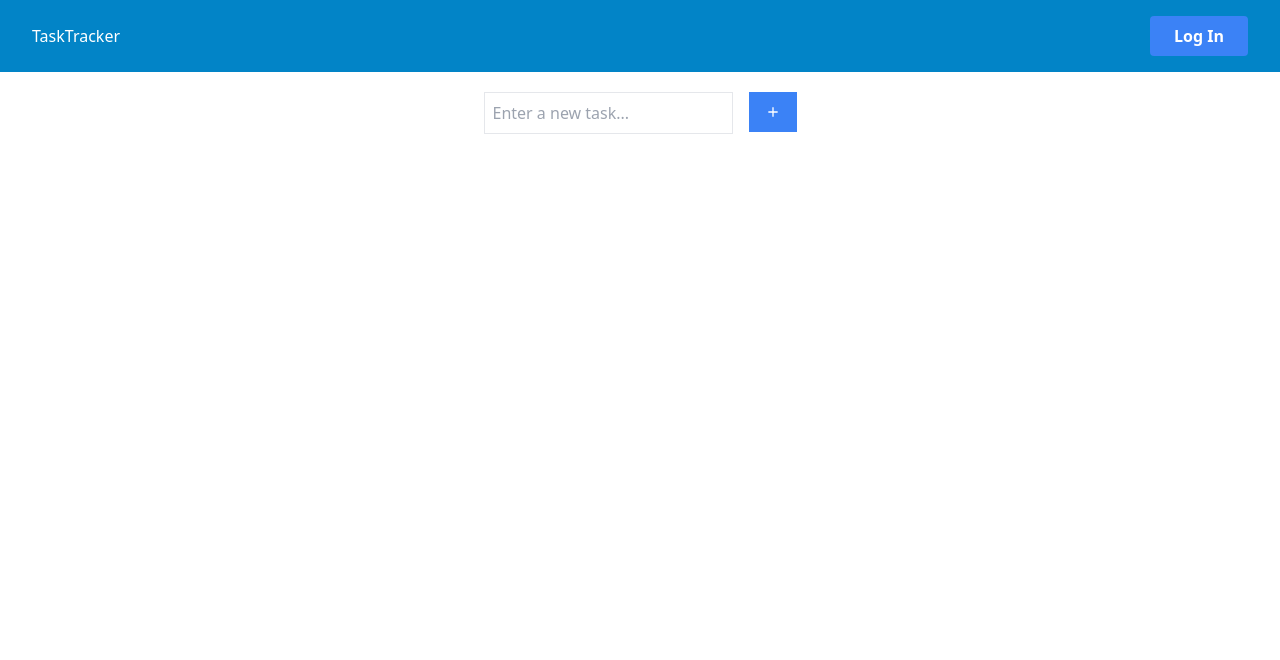
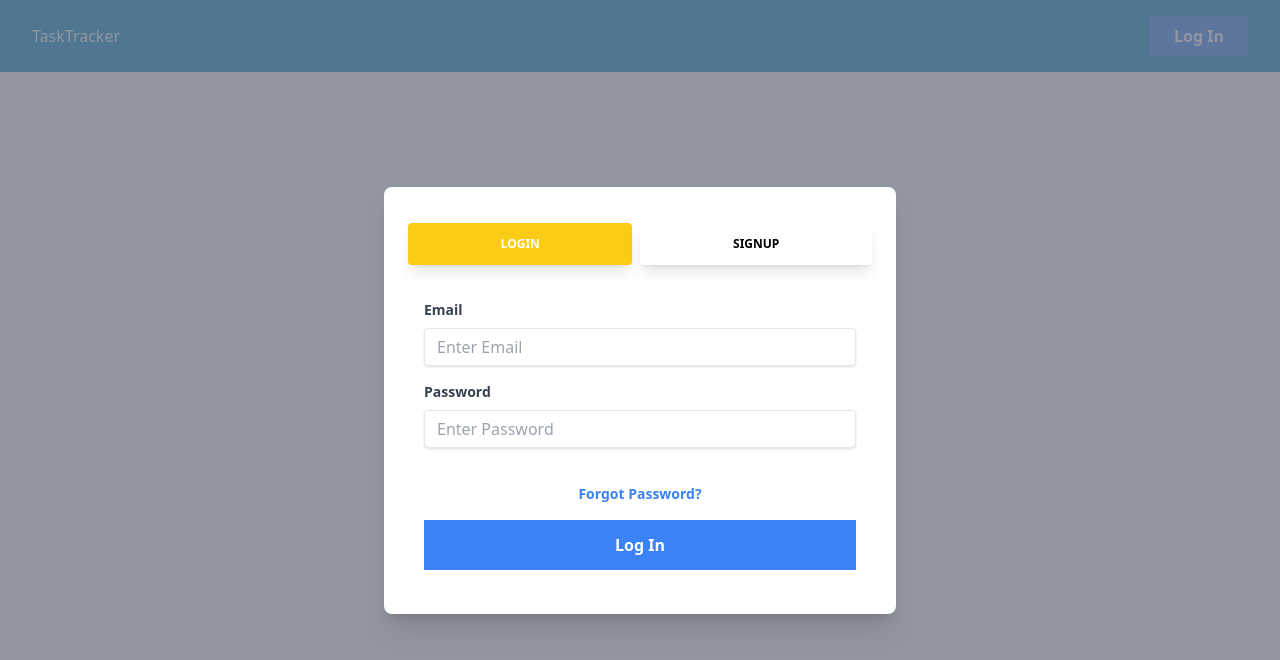
Before and after one commit to vikrantmalla/todoTracker, a React (Vite) app: page / in a window 1280 px wide. Shown: the top 660 px of the page. Built offline with nearby package versions, Linux system fonts and the light colour scheme.

Commit message:
feat: add a private routing

```diff
--- a/src/components/auth/authModal.tsx
+++ b/src/components/auth/authModal.tsx
@@ -1,20 +1,12 @@
 import TabsRender from "../tabs";
-import { useDispatch } from "react-redux";
-import { AppDispatch } from "../../app/store";
-import { setShowModal } from "../../features/authSlice";
 
 const AuthModal = () => {
-  const dispatch = useDispatch<AppDispatch>();
-  const handleClose = () => {
-    dispatch(setShowModal(false));
-  };
-
   const handleModalClick = (e: { stopPropagation: () => void }) => {
     e.stopPropagation();
   };
   return (
     <>
-      <div className="fixed z-10 inset-0 overflow-y-auto" onClick={handleClose}>
+      <div className="fixed z-10 inset-0 overflow-y-auto">
         <div className="flex items-center justify-center min-h-screen px-4 pt-6 pb-20 text-center sm:block sm:p-0">
           <div className="fixed inset-0 transition-opacity" aria-hidden="true">
             <div className="absolute inset-0 bg-gray-500 opacity-75"></div>
--- a/src/components/auth/logIn.tsx
+++ b/src/components/auth/logIn.tsx
@@ -42,7 +42,6 @@ const LogIn = () => {
     try {
       const res = await login({ email, password }).unwrap();
       dispatch(setCredentials({ ...res }));
-      navigate('/');
       toast('Login is successful. 🎉', {
         toastId: 1
       })
--- a/src/components/auth/signUp.tsx
+++ b/src/components/auth/signUp.tsx
@@ -34,7 +34,7 @@ const SignUp = () => {
 
   useEffect(() => {
     if (userInfo) {
-      navigate('/');
+      navigate('/dashboard');
     }
   }, [navigate, userInfo]);
 
@@ -50,7 +50,6 @@ const SignUp = () => {
       try {
         const res = await reg({ name, email, password }).unwrap();
         dispatch(setCredentials({ ...res }));
-        navigate('/');
         toast('Registration is successful. 🎉', {
           toastId: 1
         })
--- /dev/null
+++ b/src/components/privateRoute.tsx
@@ -0,0 +1,9 @@
+import { Navigate, Outlet } from 'react-router-dom';
+import { useSelector } from 'react-redux';
+import { RootState } from '../app/store';
+
+const PrivateRoute = () => {
+    const { userInfo } = useSelector((state: RootState) => state.auth);
+    return userInfo ? <Outlet /> : <Navigate to='/' replace />;
+};
+export default PrivateRoute;
--- a/src/main.tsx
+++ b/src/main.tsx
@@ -12,12 +12,15 @@ import { Provider } from 'react-redux'
 import { store } from './app/store.ts'
 import Dashboard from './pages/home.tsx';
 import Login from './pages/auth.tsx';
+import PrivateRoute from './components/privateRoute.tsx';
 
 const router = createBrowserRouter(
   createRoutesFromElements(
     <Route path='/' element={<App />}>
-      <Route index={true} path='/' element={<Dashboard />} />
-      <Route path='/auth' element={<Login />} />
+      <Route index={true} path='/' element={<Login />} />
+      <Route path='' element={<PrivateRoute />}>
+        <Route path='/dashboard' element={<Dashboard />} />
+      </Route>
     </Route>
   )
 );
```
